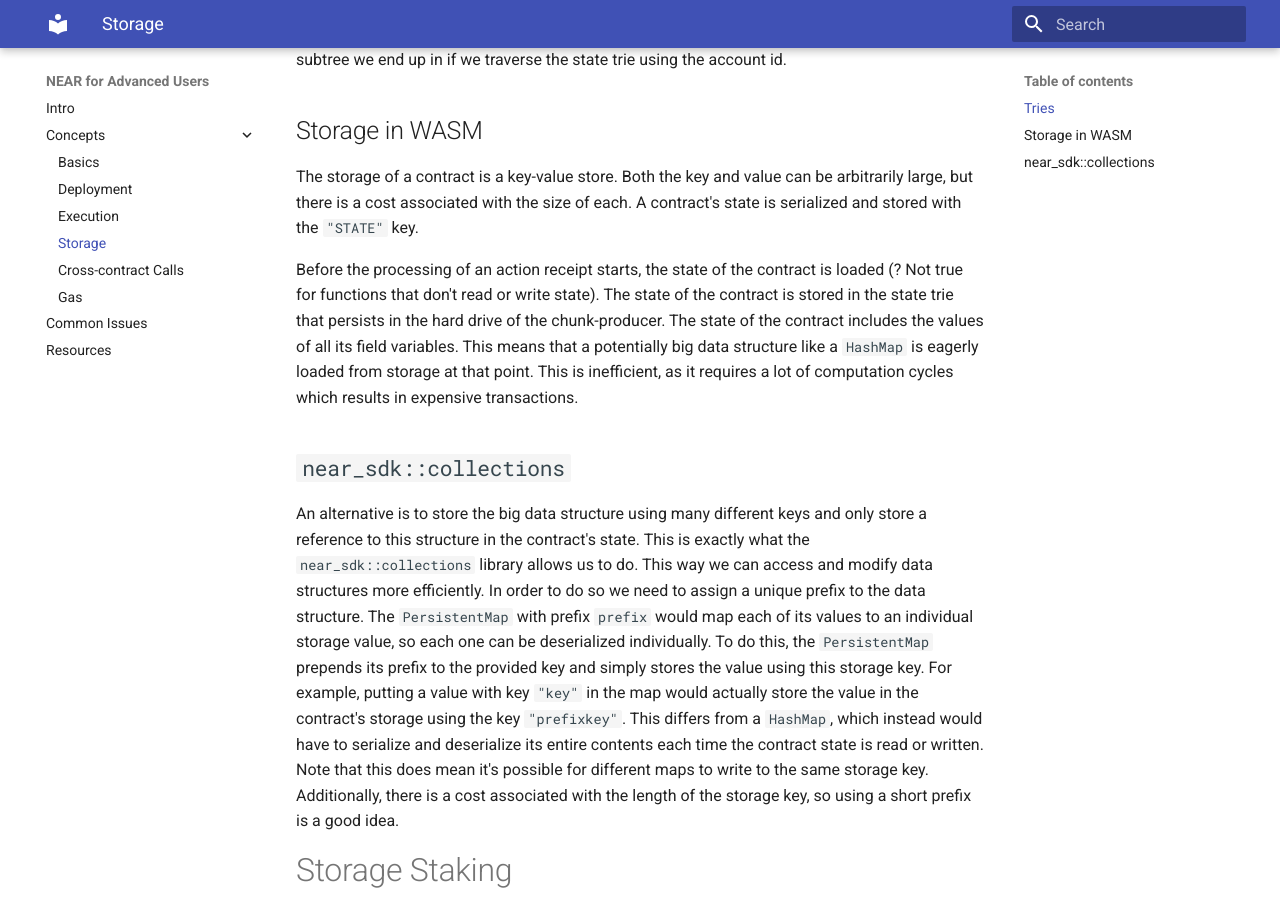
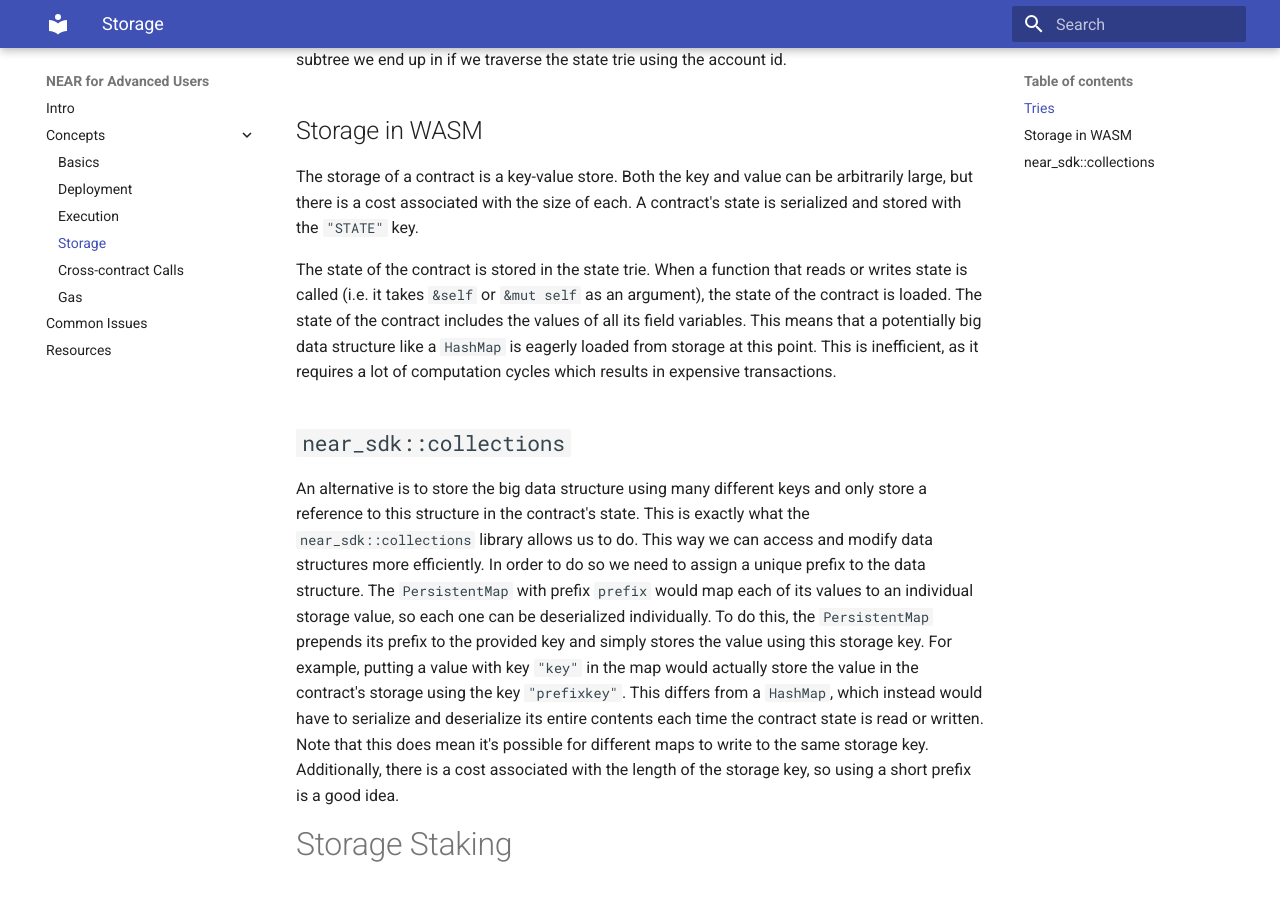
Before and after one commit to ChainSecurity/near-for-auditors, an MkDocs documentation site: the page built from docs/storage.md, in a window 1280 px wide and 900 px high, scrolled down 428 px. Built offline with MkDocs 1.6.1 and Material for MkDocs 9.7.7, drawn with Linux system fonts in a browser that asks for light colours.

Commit message:
Last update

```diff
--- a/docs/storage.md
+++ b/docs/storage.md
@@ -5,12 +5,11 @@
 ## Tries
 The state of the NEAR blockchain is stored in a [Merkle Patricia Trie](https://en.wikipedia.org/wiki/Trie). For the scope of this tutorial, we consider a simple trie and we will ignore the technical [details](https://en.wikipedia.org/wiki/Radix_tree) of Patricia tries. Hence, we should think of a trie as a tree which stores data in its leaves and each node corresponds to one byte of its key. This means that in order to access the data for a specific key, we need to follow the nodes that comprise that key. Each account can access only its own state, which is the subtree we end up in if we traverse the state trie using the account id.
 
-
 ## Storage in WASM
 
 The storage of a contract is a key-value store. Both the key and value can be arbitrarily large, but there is a cost associated with the size of each. A contract's state is serialized and stored with the ``"STATE"`` key.
 
-Before the processing of an action receipt starts, the state of the contract is loaded (? Not true for functions that don't read or write state). The state of the contract is stored in the state trie that persists in the hard drive of the chunk-producer. The state of the contract includes the values of all its field variables. This means that a potentially big data structure like a ``HashMap`` is eagerly loaded from storage at that point. This is inefficient, as it requires a lot of computation cycles which results in expensive transactions.
+The state of the contract is stored in the state trie. When a function that reads or writes state is called (i.e. it takes ``&self`` or ``&mut self`` as an argument), the state of the contract is loaded. The state of the contract includes the values of all its field variables. This means that a potentially big data structure like a ``HashMap`` is eagerly loaded from storage at this point. This is inefficient, as it requires a lot of computation cycles which results in expensive transactions.
 
 ## ``near_sdk::collections``
 
```
Also changed, not shown: docs/basics.md (+1 -1 lines), docs/deployment.md (+0 -2 lines).
